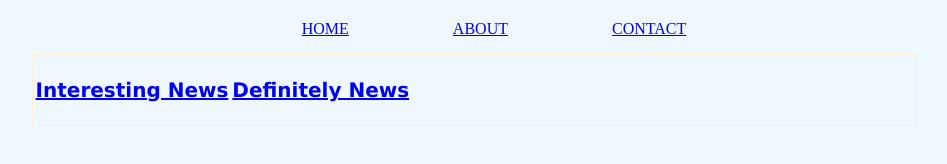
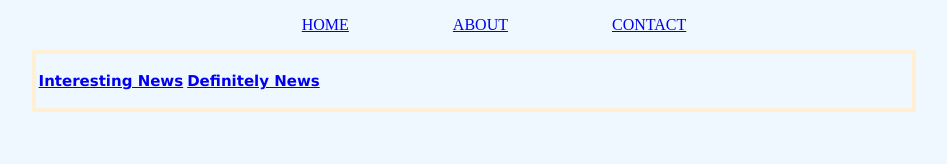
Before and after one commit to shakiahmaryjane/shakiahmaryjane.github.io, a plain HTML site: page how.html in a window 1280 px wide. Shown: the whole page, without its empty margins (166-1113 px from the left). Drawn offline with Linux system fonts and the light colour scheme.

Commit message:
Update how.html

```diff
--- a/how.html
+++ b/how.html
@@ -19,7 +19,7 @@
 		    	text-align:center;
 		    	color:black;
 			    font-family:verdana;
-			    font-size:20px;
+			    font-size:15px;
 			}
 			 table.center {
                        width:70%;
@@ -44,7 +44,7 @@
 				<li><a href="aboot.html">ABOUT</a></li>
 				<li><a href="mow.html">CONTACT</a></li>
 			  </ul>
-		<table style="border: 1px solid papayawhip;" class="center">
+		<table style="border: 4px solid papayawhip;" class="center">
 			<tr>
 				<th>
 	   </p>
```
